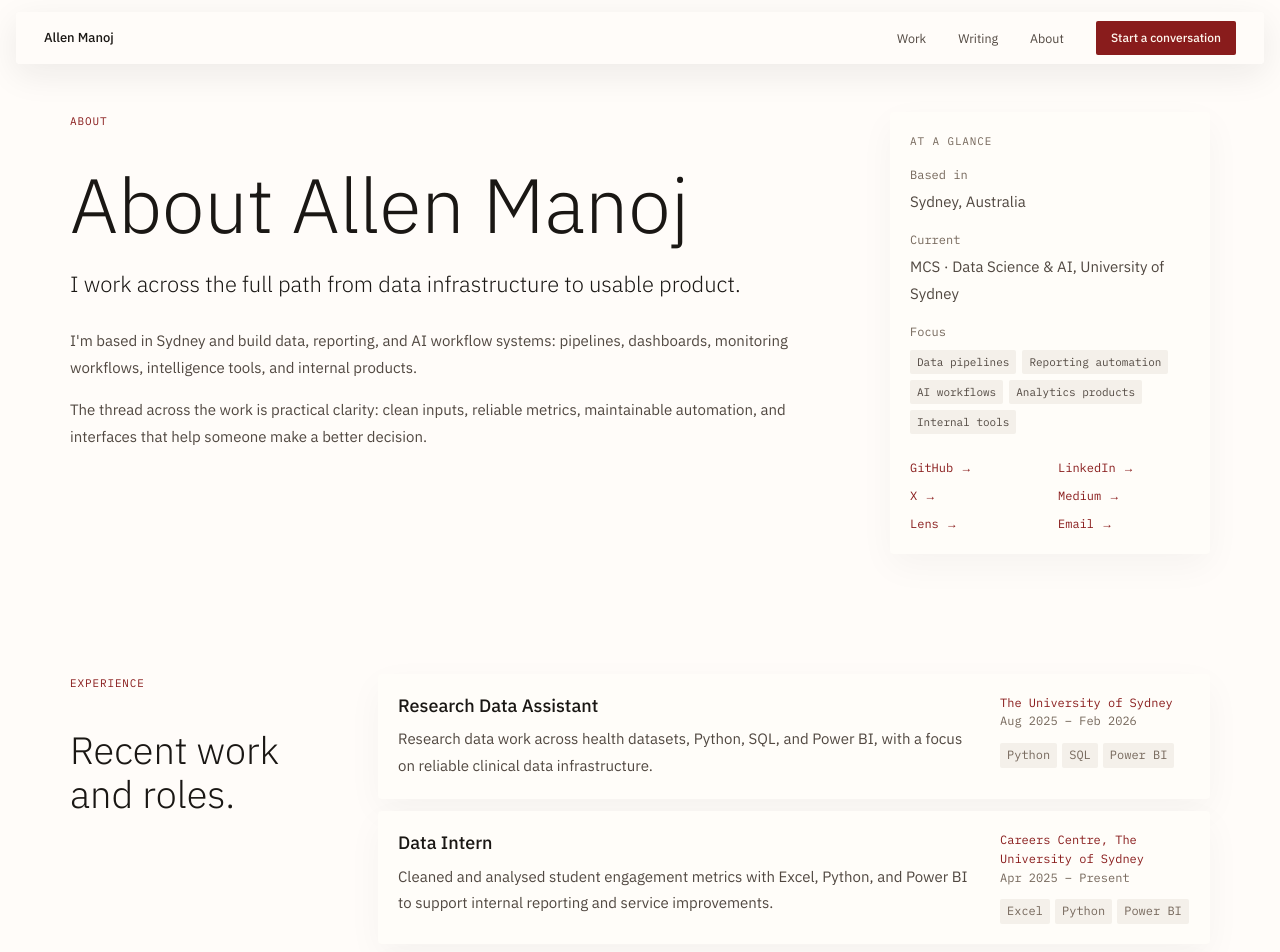
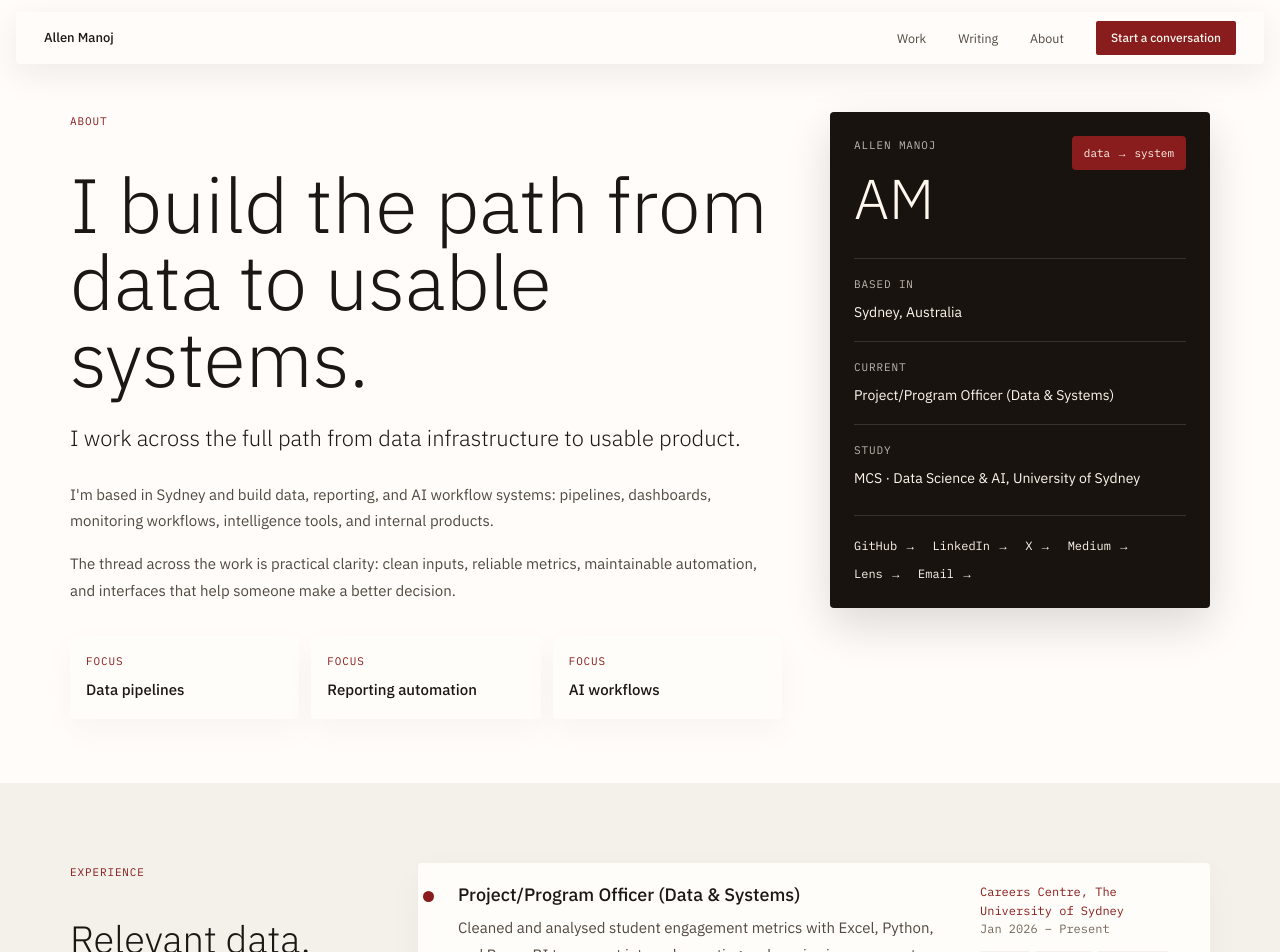
Before and after one commit to allenmanoj17/website2026, a Next.js app: page /about in a window 1280 px wide. Shown: the top 952 px of the page. Built offline with nearby package versions, Linux system fonts and the light colour scheme.

Commit message:
Refine about hero and skills

```diff
--- a/app/about/page.tsx
+++ b/app/about/page.tsx
@@ -47,6 +47,12 @@ const links = [
 
 const focus = ["Data pipelines", "Reporting automation", "AI workflows", "Analytics products", "Internal tools"];
 
+const profileFacts = [
+  ["Based in", "Sydney, Australia"],
+  ["Current", "Project/Program Officer (Data & Systems)"],
+  ["Study", "MCS · Data Science & AI, University of Sydney"],
+];
+
 const leadership = [
   {
     title: "Co-Lead, Omdena Nellore Chapter",
@@ -72,7 +78,7 @@ function SocialLink({
   external: boolean;
 }) {
   const className =
-    "font-mono text-[12px] text-[var(--accent)] transition-opacity duration-150 hover:opacity-75";
+    "font-mono text-[12px] text-[var(--dark-text)] transition-opacity duration-150 hover:opacity-75";
 
   if (external) {
     return (
@@ -92,15 +98,15 @@ function SocialLink({
 export default function AboutPage() {
   return (
     <>
-      <section className="bg-[var(--bg)] px-11 pb-14 pt-28 max-[900px]:px-6 max-[900px]:py-16 max-[420px]:px-4">
-        <div className="mx-auto grid max-w-[1140px] grid-cols-[minmax(0,1fr)_320px] gap-14 max-[900px]:grid-cols-1">
+      <section className="bg-[var(--bg)] px-11 pb-16 pt-28 max-[900px]:px-6 max-[900px]:py-16 max-[420px]:px-4">
+        <div className="mx-auto grid max-w-[1140px] grid-cols-[minmax(0,1fr)_380px] gap-12 max-[920px]:grid-cols-1">
           <div className="min-w-0">
             <SectionEye label="About" />
-            <h1 className="page-title mb-6">About Allen Manoj</h1>
+            <h1 className="page-title mb-6">I build the path from data to usable systems.</h1>
             <p className="lede max-w-[780px]">
               I work across the full path from data infrastructure to usable product.
             </p>
-            <div className="mt-7 max-w-[780px] space-y-4">
+            <div className="mt-7 max-w-[760px] space-y-4">
               <p className="body-copy">
                 I&apos;m based in Sydney and build data, reporting, and AI workflow systems:
                 pipelines, dashboards, monitoring workflows, intelligence tools, and internal
@@ -111,36 +117,41 @@ export default function AboutPage() {
                 maintainable automation, and interfaces that help someone make a better decision.
               </p>
             </div>
+            <div className="mt-8 grid max-w-[760px] grid-cols-3 gap-3 max-[720px]:grid-cols-1">
+              {focus.slice(0, 3).map((item) => (
+                <div key={item} className="rounded bg-[var(--panel)] p-4 shadow-[0_12px_36px_rgba(26,23,20,0.035)]">
+                  <div className="font-mono text-[11px] uppercase tracking-[0.08em] text-[var(--accent)]">
+                    Focus
+                  </div>
+                  <div className="mt-2 text-[15px] font-medium text-[var(--text)]">{item}</div>
+                </div>
+              ))}
+            </div>
           </div>
 
-          <aside className="self-start rounded bg-[var(--panel)] p-5 shadow-[0_12px_36px_rgba(26,23,20,0.04)]">
-            <div className="font-mono text-[11px] uppercase tracking-[0.08em] text-[var(--text-3)]">
-              At a glance
+          <aside className="self-start rounded bg-[var(--dark)] p-6 text-[var(--dark-text)] shadow-[0_18px_46px_rgba(0,0,0,0.14)]">
+            <div className="mb-8 flex items-start justify-between gap-6">
+              <div>
+                <div className="font-mono text-[11px] uppercase tracking-[0.08em] text-[var(--dark-text-2)]">
+                  Allen Manoj
+                </div>
+                <div className="mt-4 text-[56px] font-light leading-none">AM</div>
+              </div>
+              <div className="rounded bg-[var(--accent)] px-3 py-2 font-mono text-[11px] text-[var(--dark-text)]">
+                data → system
+              </div>
             </div>
-            <dl className="mt-4 space-y-4">
-              <div>
-                <dt className="small-meta">Based in</dt>
-                <dd className="body-copy mt-1">Sydney, Australia</dd>
-              </div>
-              <div>
-                <dt className="small-meta">Current</dt>
-                <dd className="body-copy mt-1">MCS · Data Science & AI, University of Sydney</dd>
-              </div>
-              <div>
-                <dt className="small-meta">Focus</dt>
-                <dd className="mt-2 flex flex-wrap gap-[6px]">
-                  {focus.map((item) => (
-                    <span
-                      key={item}
-                      className="rounded-sm bg-[var(--surface)] px-[7px] py-[3px] font-mono text-[11px] text-[var(--text-2)]"
-                    >
-                      {item}
-                    </span>
-                  ))}
-                </dd>
-              </div>
+            <dl className="space-y-4">
+              {profileFacts.map(([label, value]) => (
+                <div key={label} className="border-t border-[rgba(255,247,238,0.14)] pt-4">
+                  <dt className="font-mono text-[11px] uppercase tracking-[0.08em] text-[var(--dark-text-2)]">
+                    {label}
+                  </dt>
+                  <dd className="mt-2 text-[14px] leading-[1.7] text-[var(--dark-text)]">{value}</dd>
+                </div>
+              ))}
             </dl>
-            <div className="mt-6 grid grid-cols-2 gap-x-4 gap-y-2">
+            <div className="mt-6 flex flex-wrap gap-x-4 gap-y-2 border-t border-[rgba(255,247,238,0.14)] pt-5">
               {links.map((link) => (
                 <SocialLink key={link.label} {...link} />
               ))}
@@ -149,18 +160,23 @@ export default function AboutPage() {
         </div>
       </section>
 
-      <section className="bg-[var(--bg)] px-11 py-16 max-[900px]:px-6 max-[900px]:py-12 max-[420px]:px-4">
-        <div className="mx-auto grid max-w-[1140px] grid-cols-[260px_minmax(0,1fr)] gap-12 max-[900px]:grid-cols-1">
+      <section className="bg-[var(--surface)] px-11 py-20 max-[900px]:px-6 max-[900px]:py-12 max-[420px]:px-4">
+        <div className="mx-auto grid max-w-[1140px] grid-cols-[300px_minmax(0,1fr)] gap-12 max-[900px]:grid-cols-1">
           <div>
             <SectionEye label="Experience" />
-            <h2 className="section-title">Recent work and roles.</h2>
+            <h2 className="section-title">Relevant data, systems, and product work.</h2>
+            <p className="body-copy mt-4">
+              Kept focused on roles that support the current story: data systems, reporting,
+              product analytics, research data, and decision tooling.
+            </p>
           </div>
-          <div className="space-y-3">
+          <div className="relative space-y-4 before:absolute before:left-[10px] before:top-2 before:h-[calc(100%-1rem)] before:w-px before:bg-[var(--surface-2)] max-[720px]:before:hidden">
             {experience.map((item) => (
               <article
                 key={`${item.role}-${item.org}`}
-                className="grid grid-cols-[minmax(0,1fr)_190px] gap-6 rounded bg-[var(--panel)] p-5 shadow-[0_12px_36px_rgba(26,23,20,0.04)] max-[720px]:grid-cols-1"
+                className="relative grid grid-cols-[minmax(0,1fr)_210px] gap-6 rounded bg-[var(--panel)] p-5 pl-10 shadow-[0_12px_36px_rgba(26,23,20,0.04)] max-[720px]:grid-cols-1 max-[720px]:pl-5"
               >
+                <div className="absolute left-[5px] top-7 size-[11px] rounded-full bg-[var(--accent)] max-[720px]:hidden" />
                 <div>
                   <h3 className="card-title">{item.role}</h3>
                   <p className="body-copy mt-2">{item.description}</p>
--- a/app/opengraph-image.tsx
+++ b/app/opengraph-image.tsx
@@ -24,7 +24,7 @@ export default function Image() {
         }}
       >
         <div style={{ color: "#891C1C", fontSize: 28, letterSpacing: 2, textTransform: "uppercase" }}>
-          Sydney · available for projects & roles
+          Data and AI systems, end to end
         </div>
         <div style={{ display: "flex", flexDirection: "column" }}>
           <div style={{ fontSize: 92, lineHeight: 1, fontWeight: 300 }}>Allen Manoj</div>
--- a/app/page.tsx
+++ b/app/page.tsx
@@ -91,11 +91,11 @@ function HomeProjectCard({ project }: { project: FeaturedProject }) {
 export default function Home() {
   return (
     <>
-      <section className="flex min-h-[calc(100svh-52px)] items-center bg-[var(--bg)] px-11 py-20 max-[900px]:px-6 max-[900px]:py-14 max-[420px]:px-4">
+      <section className="flex min-h-svh items-center bg-[var(--bg)] px-11 pb-16 pt-32 max-[900px]:px-6 max-[900px]:pb-12 max-[900px]:pt-28 max-[420px]:px-4">
         <div className="mx-auto w-full max-w-[1140px]">
           <div className="min-w-0 max-w-[900px]">
             <div className="mb-7 font-mono text-[12px] uppercase tracking-[0.08em] text-[var(--accent)]">
-              Sydney · available for projects & roles
+              Data and AI systems, end to end
             </div>
             <h1 className="hero-title mb-5">
               Allen Manoj
--- a/components/contact-section.tsx
+++ b/components/contact-section.tsx
@@ -23,6 +23,9 @@ export default function ContactSection() {
         </div>
         <div className="self-end">
           <div className="rounded bg-[var(--dark-2)] p-5">
+            <div className="mb-4 inline-flex rounded-sm bg-[rgba(255,247,238,0.08)] px-3 py-2 font-mono text-[11px] text-[var(--dark-text)]">
+              Sydney · available for projects & roles
+            </div>
             <div className="font-mono text-[11px] uppercase tracking-[0.08em] text-[var(--dark-text-2)]">
               Best next step
             </div>
--- a/components/stack-section.tsx
+++ b/components/stack-section.tsx
@@ -6,42 +6,49 @@ const columns = [
     header: "Data & warehousing",
     description: "Clean source data, model it properly, and keep reporting inputs reliable.",
     core: ["Python", "SQL", "dbt", "BigQuery", "PostgreSQL"],
-    supporting: ["Supabase", "Redshift", "Pandas", "data modelling", "quality checks"],
+    supporting: ["Supabase", "Redshift", "Pandas", "NumPy", "DBeaver", "data modelling", "quality checks"],
   },
   {
     number: "02",
     header: "AI & machine learning",
     description: "Build model-assisted workflows around evidence, scoring, and human-readable output.",
     core: ["Claude API", "LangChain", "Firecrawl", "scikit-learn", "XGBoost"],
-    supporting: ["SHAP", "TensorFlow", "Hugging Face", "prompt evaluation"],
+    supporting: ["SHAP", "TensorFlow", "Keras", "CNNs", "Hugging Face", "prompt evaluation"],
   },
   {
     number: "03",
     header: "Products & interfaces",
     description: "Turn the data work into tools, dashboards, admin screens, and usable products.",
     core: ["Next.js", "React", "TypeScript", "FastAPI", "Tailwind CSS"],
-    supporting: ["Flask", "Recharts", "dashboard UX", "admin tools"],
+    supporting: ["JavaScript", "HTML", "CSS", "Flask", "Streamlit", "Recharts", "dashboard UX"],
   },
   {
     number: "04",
     header: "Cloud & automation",
     description: "Schedule jobs, move data, monitor workflows, and ship systems that keep running.",
     core: ["AWS", "S3", "Lambda", "EventBridge", "Docker"],
-    supporting: ["GitHub Actions", "Celery", "Playwright", "Cloudflare Workers"],
+    supporting: ["Git", "GitHub Actions", "Celery", "Playwright", "Selenium", "Twilio", "Cloudflare Workers"],
   },
   {
     number: "05",
     header: "Visualisation & BI",
     description: "Design metrics, reporting views, and decision layers people can actually use.",
-    core: ["Power BI", "Tableau", "Looker Studio", "QuickSight"],
-    supporting: ["KPI design", "cohorts", "retention views", "stakeholder reporting"],
+    core: ["Power BI", "Tableau", "Google Looker Studio", "QuickSight"],
+    supporting: ["MS Excel", "Matplotlib", "Seaborn", "KPI design", "cohorts", "stakeholder reporting"],
   },
   {
     number: "06",
     header: "Research & analysis",
     description: "Evaluate models and analysis carefully enough for the result to be trusted.",
     core: ["experiment design", "cross-validation", "model tuning", "error analysis"],
-    supporting: ["classification", "clustering", "health research data"],
+    supporting: ["R", "Jupyter Notebook", "classification", "clustering", "health research data"],
+  },
+  {
+    number: "07",
+    header: "Product & collaboration",
+    description: "Keep the system understandable across design, delivery, and stakeholder handoff.",
+    core: ["Figma", "Jira", "Asana", "VS Code"],
+    supporting: ["product specs", "workflow mapping", "documentation", "handoff notes"],
   },
 ];
 
--- a/data/site.ts
+++ b/data/site.ts
@@ -271,6 +271,14 @@ export const archive = [
 
 export const experience = [
   {
+    role: "Project/Program Officer (Data & Systems)",
+    org: "Careers Centre, The University of Sydney",
+    dates: "Jan 2026 – Present",
+    description:
+      "Cleaned and analysed student engagement metrics with Excel, Python, and Power BI to support internal reporting and service improvements.",
+    tags: ["Excel", "Python", "Power BI", "Data Analysis"],
+  },
+  {
     role: "Research Data Assistant",
     org: "The University of Sydney",
     dates: "Aug 2025 – Feb 2026",
@@ -279,12 +287,12 @@ export const experience = [
     tags: ["Python", "SQL", "Power BI"],
   },
   {
-    role: "Data Intern",
+    role: "Careers Centre Intern",
     org: "Careers Centre, The University of Sydney",
-    dates: "Apr 2025 – Present",
+    dates: "Apr 2025 – Dec 2025",
     description:
-      "Cleaned and analysed student engagement metrics with Excel, Python, and Power BI to support internal reporting and service improvements.",
-    tags: ["Excel", "Python", "Power BI", "Data Analysis"],
+      "Supported student-facing operations, career resources, workshops, and reporting workflows while contributing to engagement analysis.",
+    tags: ["Excel", "Reporting", "Operations", "Communication"],
   },
   {
     role: "Data Consultant Intern",
```
